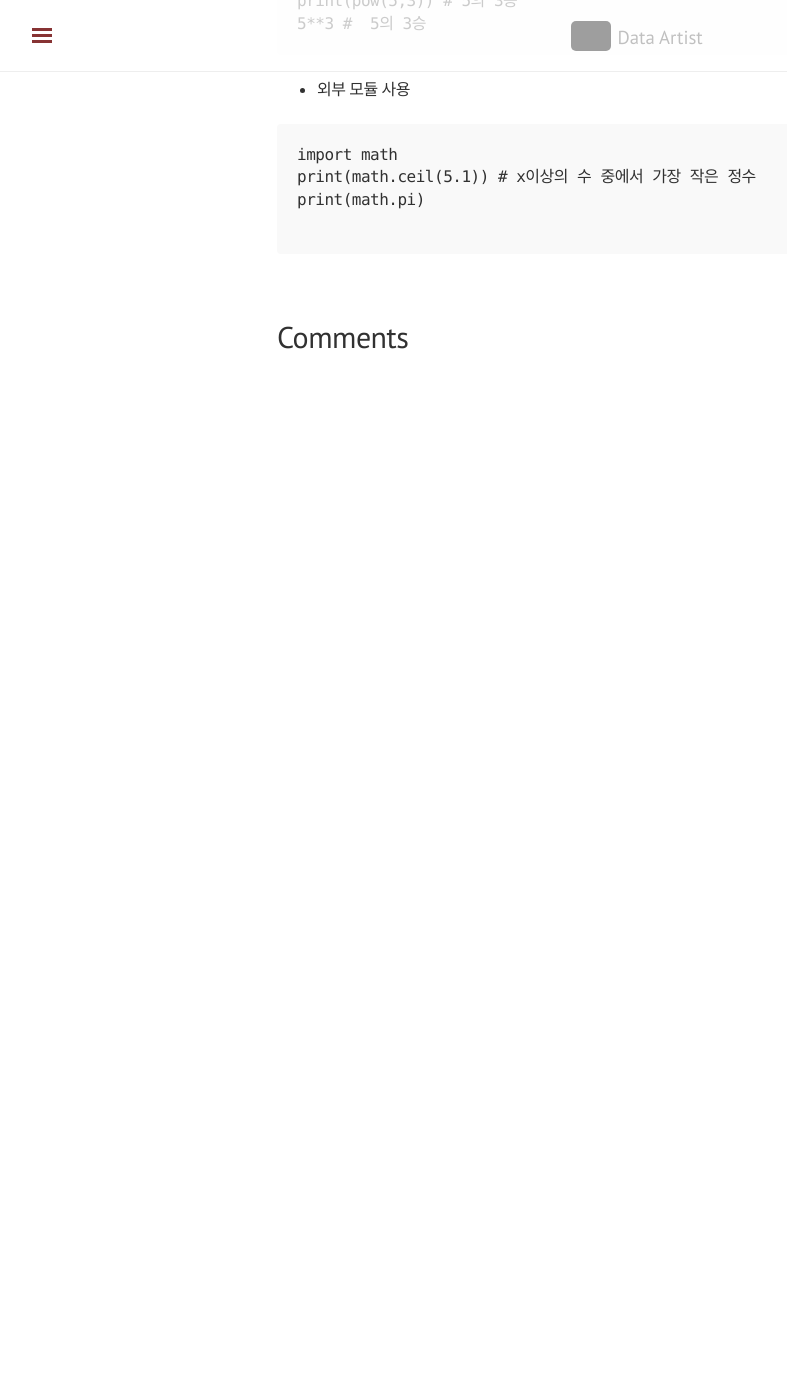
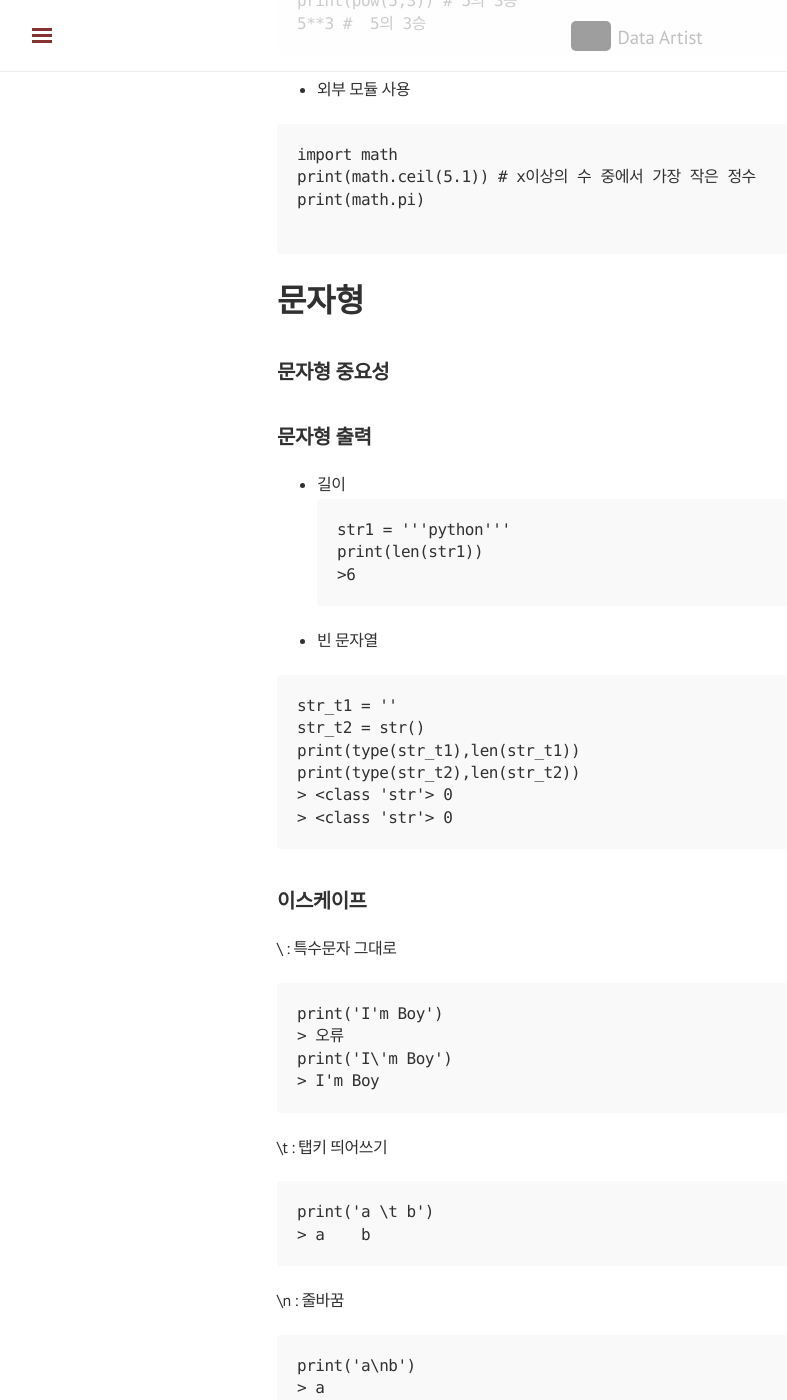
Before and after one commit to shanny924/shanny924.github.io, a Jekyll site: the page built from _posts/2020-03-22-python#3.md, in a window 1280 px wide and 1400 px high, scrolled down 1581 px. Shown: the whole window, without its empty margins (3-790 px from the left). Built offline with Jekyll 4.4.1, drawn with Linux system fonts in a browser that asks for light colours; nearby versions of some CDN libraries; comment, search, counter and statistics services are not loaded; before the commit the page ends 1946 px from its top, so only the background shows below that; some of the changed text lies outside the part shown; grey boxes are pictures that could not be loaded.

Commit message:
Update 2020-03-22-python#3.md

````diff
--- a/_posts/2020-03-22-python#3.md
+++ b/_posts/2020-03-22-python#3.md
@@ -36,7 +36,7 @@ pow(2,3) 2**3
 ```
 ## 연산자 활용
 
-* 형 변환
+* 형 변환 (중요)
 
 ```
 a = 3.
@@ -72,3 +72,74 @@ print(math.ceil(5.1)) # x이상의 수 중에서 가장 작은 정수
 print(math.pi)
 
 ```
+
+# 문자형
+
+## 문자형 중요성
+
+## 문자형 출력
+
+* 길이
+```
+str1 = '''python'''
+print(len(str1))
+>6
+```
+* 빈 문자열
+
+```
+str_t1 = ''
+str_t2 = str()
+print(type(str_t1),len(str_t1))
+print(type(str_t2),len(str_t2))
+> <class 'str'> 0
+> <class 'str'> 0
+```
+## 이스케이프
+
+\ : 특수문자 그대로
+```
+print('I'm Boy')
+> 오류
+print('I\'m Boy')
+> I'm Boy
+```
+
+\t : 탭키 띄어쓰기
+```
+print('a \t b')
+> a    b
+```
+
+\n : 줄바꿈
+```
+print('a\nb')
+> a
+  b
+```
+
+## Raw String
+
+역슬러시를 있는 그대로 표현 가능 (이스케이프 문자 사용 안함)
+
+```
+raw_s1 = 'D:\python\test'
+print(raw_s1)
+> D:\python\    est #tab 띄어쓰기로 인식함
+
+raw_s2 = r'D:\python\test'
+print(raw_s2)
+> 'D:\python\test' # 정상출력
+```
+
+## 멀티 라인
+
+## 문자형 연산
+
+## 문자형 형 변환
+
+## 인덱싱
+
+## 문자열 함수
+
+## 슬라이싱 (중요)
````
